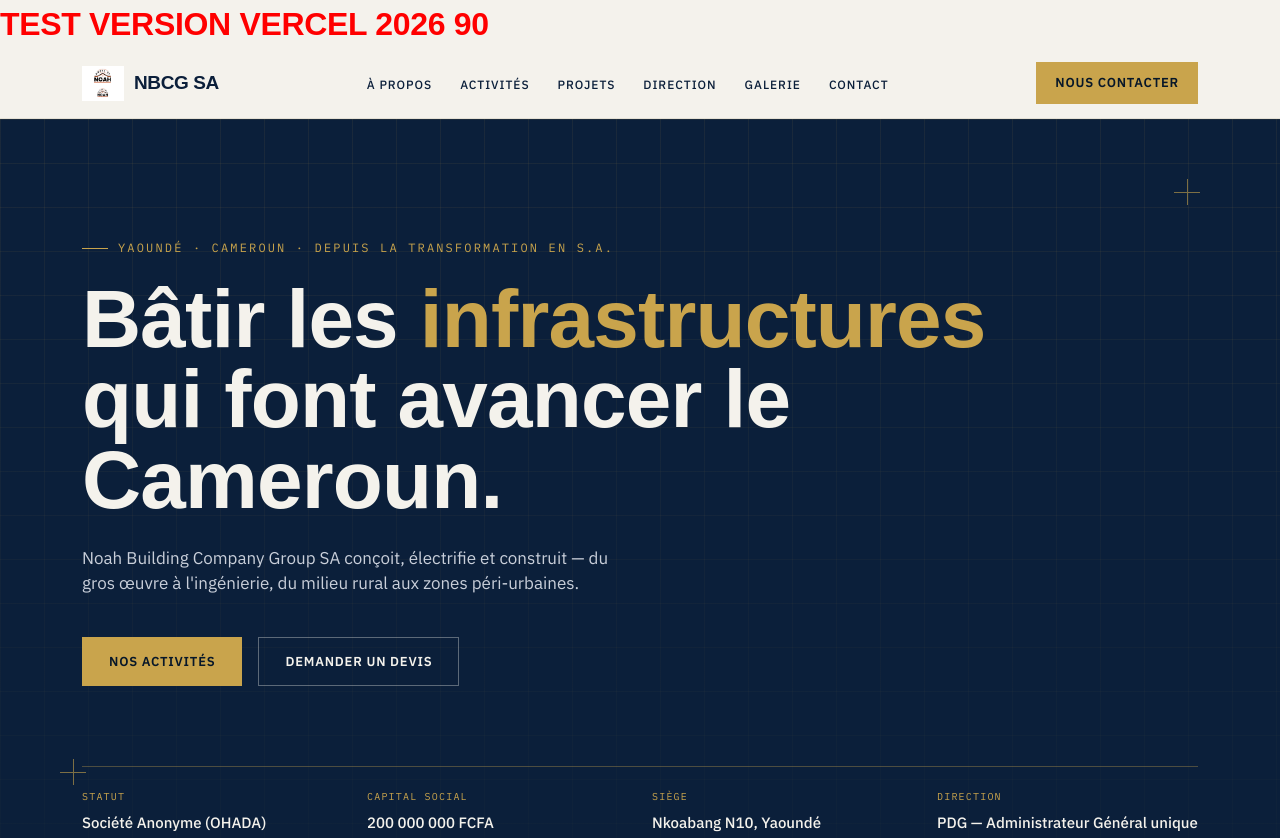
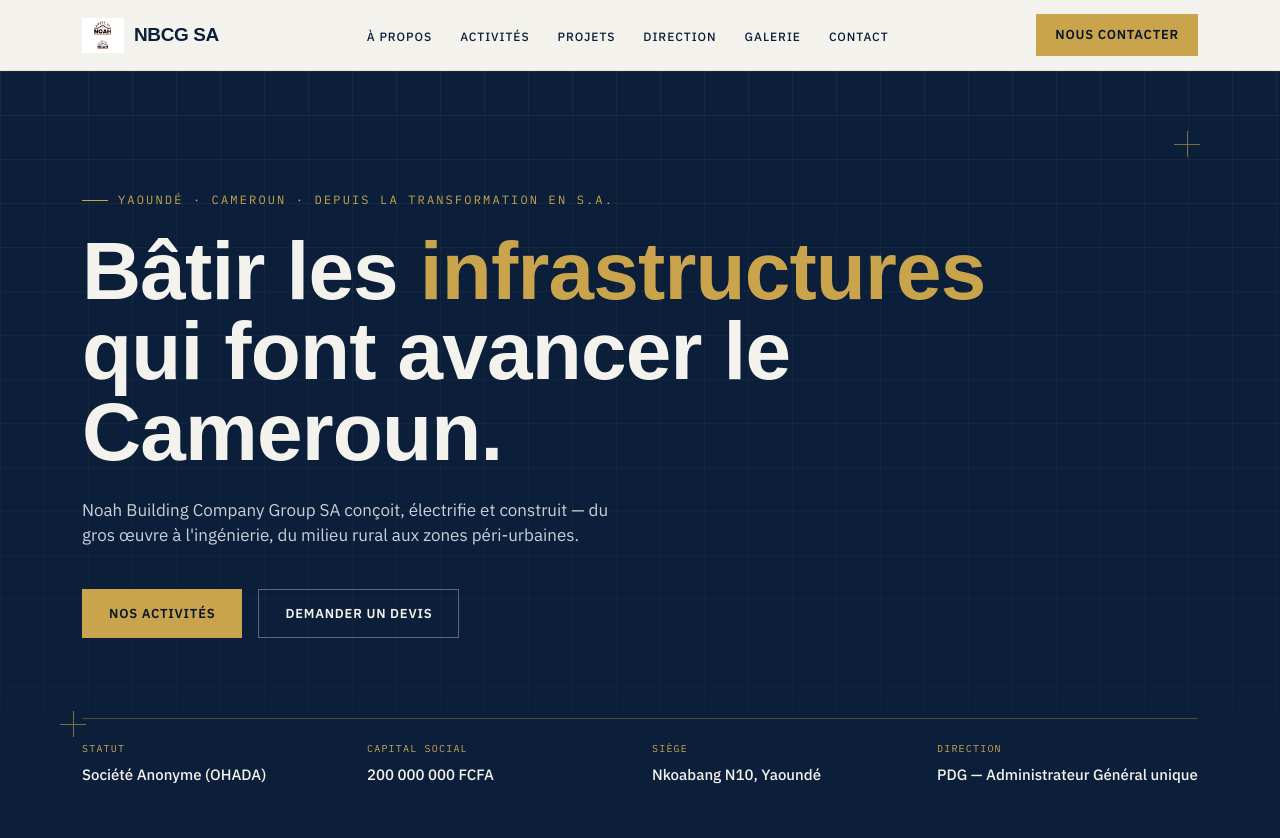
Before and after one commit to Bitsa033/NoahBuildingCompanyGroupeSA, a website: page index.html in a window 1280 px wide. Shown: the top 838 px of the page. Drawn offline with Linux system fonts and the light colour scheme; a web font is replaced by a local one.

Commit message:
nouveau commit 4

```diff
--- a/index.html
+++ b/index.html
@@ -1012,9 +1012,6 @@
     <!-- =========================
          HEADER
     ========================= -->
-    <h1 style="color:red;">
-    TEST VERSION VERCEL 2026 90
-</h1>
 
     <header>
         <div class="navbar">
```
